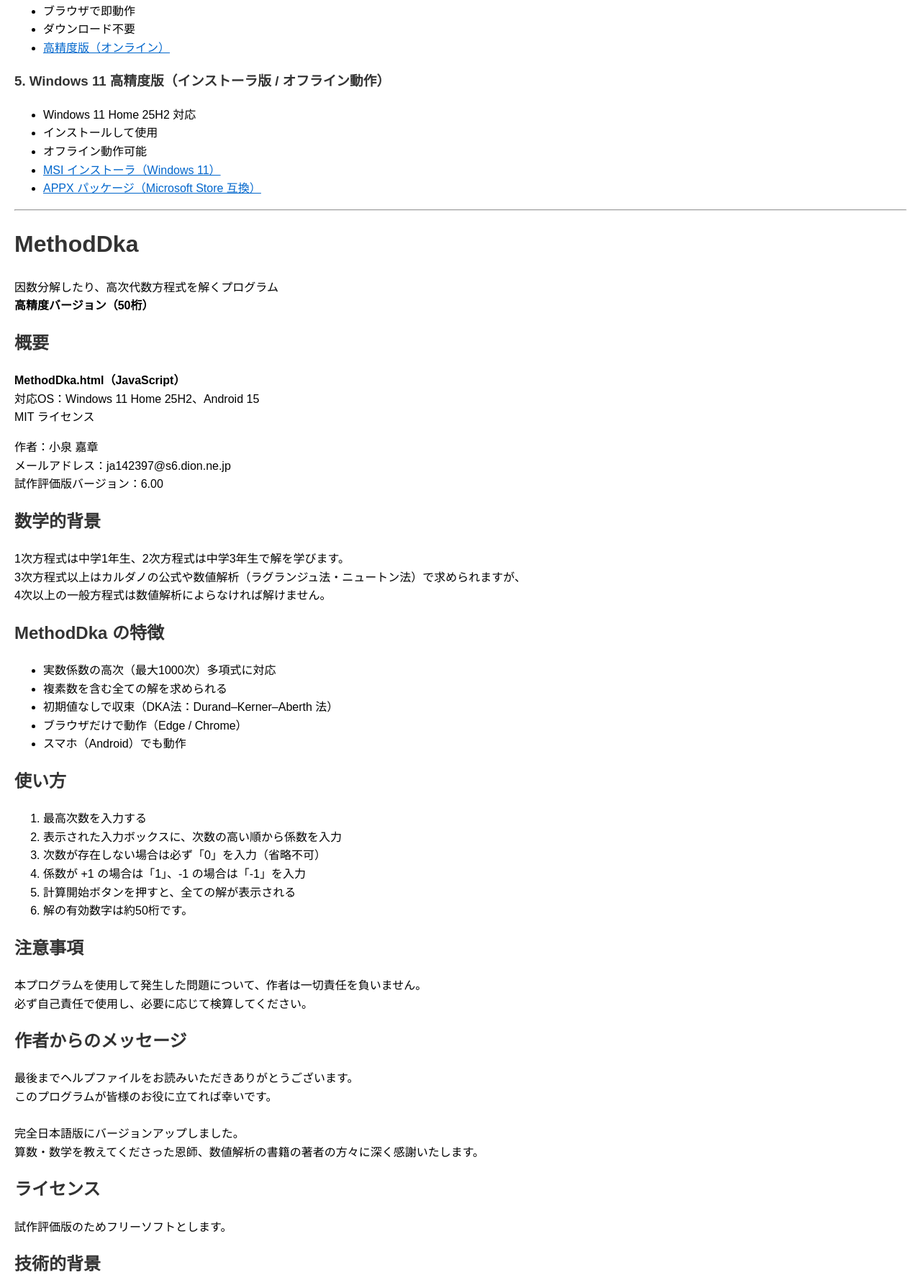
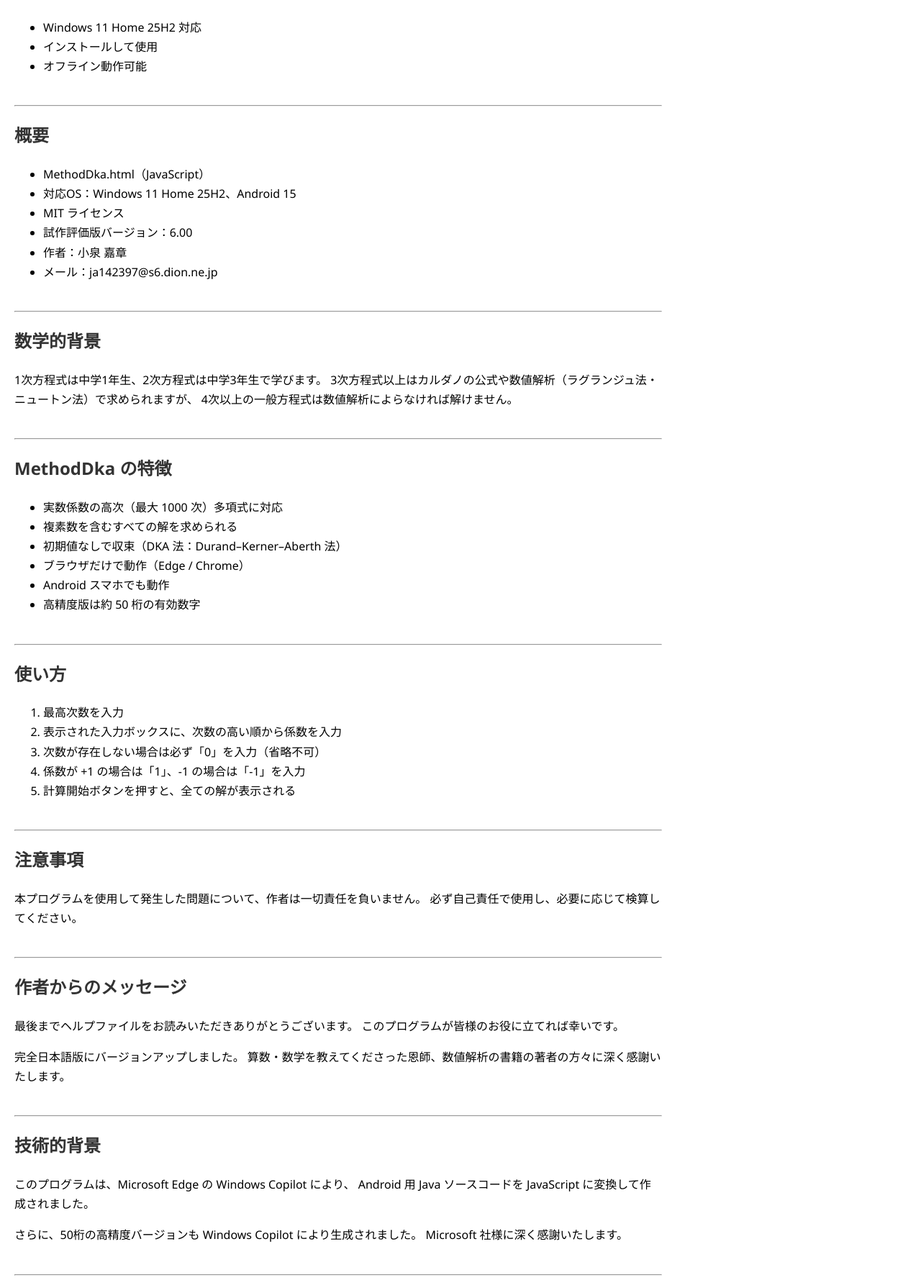
Before and after one commit to YoshiakiKoizumija142397/MethodDka, a plain HTML site: page index.html in a window 1280 px wide. Shown: the part 841-2620 px from the top of the page at 72% size. Drawn offline with Linux system fonts and the light colour scheme.

Commit message:
Update index.html　Rebuild index.html to fully sync with README
Signed-off-by: Yoshiaki.Koizumi <98944675+YoshiakiKoizumija142397@users.noreply.github.com>

```diff
--- a/index.html
+++ b/index.html
@@ -2,13 +2,14 @@
 <html lang="ja">
 <head>
 <meta charset="UTF-8">
-<title>MethodDka メニュー</title>
 <meta name="viewport" content="width=device-width, initial-scale=1.0">
+<title>MethodDka – 因数分解・高次方程式ソルバー</title>
 <style>
 body {
-    font-family: Arial, sans-serif;
+    font-family: "Segoe UI", sans-serif;
+    line-height: 1.7;
     margin: 20px;
-    line-height: 1.6;
+    max-width: 900px;
 }
 h1, h2, h3 {
     color: #333;
@@ -16,52 +17,49 @@
 a {
     color: #0066cc;
 }
+.section {
+    margin-bottom: 40px;
+}
 </style>
 </head>
-
 <body>
 
-<h1>MethodDka メニュー</h1>
+<h1>MethodDka</h1>
+<p>因数分解・高次代数方程式を解くプログラム（高精度 50 桁対応）</p>
 
-<ul>
-    <li><a href="factorization.html">因数分解専用版（整数丸め版）</a></li>
-    <li><a href="MethodDka50.html">高精度版（50桁 DKA 法）</a></li>
-    <li><a href="README.html">README</a></li>
-</ul>
+<p>🔗 <a href="https://github.com/YoshiakiKoizumija142397/MethodDka/blob/main/README.md">
+README（GitHub 上の説明はこちら）
+</a></p>
 
 <hr>
 
+<div class="section">
 <h2>MethodDka の 5 種類のバージョン</h2>
-<p>MethodDka は、用途に応じて以下の 5 種類の形態で提供しています。</p>
 
 <h3>1. 因数分解専用版（HTML / オフライン動作）</h3>
 <ul>
-  <li>ダウンロードして使用できます</li>
-  <li>オフライン動作可能</li>
+<li>ダウンロードして使用可能</li>
+<li>オフライン動作</li>
 <li>インストール不要（HTML を開くだけ）</li>
-  <li><a href="https://github.com/YoshiakiKoizumija142397/MethodDka/raw/main/factorization.html">因数分解専用版（HTML）をダウンロード</a></li>
 </ul>
 
 <h3>2. 高精度版（HTML / 50桁 / オフライン動作）</h3>
 <ul>
-  <li>ダウンロードして使用できます</li>
-  <li>オフライン動作可能</li>
+<li>ダウンロードして使用可能</li>
+<li>オフライン動作</li>
 <li>インストール不要</li>
-  <li><a href="https://github.com/YoshiakiKoizumija142397/MethodDka/raw/main/MethodDka50.html">高精度版（HTML）をダウンロード</a></li>
 </ul>
 
 <h3>3. GitHub Pages 版：因数分解専用版（オンライン専用）</h3>
 <ul>
 <li>ブラウザで即動作</li>
 <li>ダウンロード不要</li>
-  <li><a href="https://yoshiakikoizumija142397.github.io/MethodDka/factorization.html">因数分解専用版（オンライン）</a></li>
 </ul>
 
 <h3>4. GitHub Pages 版：高精度版（オンライン専用）</h3>
 <ul>
 <li>ブラウザで即動作</li>
 <li>ダウンロード不要</li>
-  <li><a href="https://yoshiakikoizumija142397.github.io/MethodDka/MethodDka50.html">高精度版（オンライン）</a></li>
 </ul>
 
 <h3>5. Windows 11 高精度版（インストーラ版 / オフライン動作）</h3>
@@ -69,83 +67,102 @@
 <li>Windows 11 Home 25H2 対応</li>
 <li>インストールして使用</li>
 <li>オフライン動作可能</li>
-  <li>
-    <a href="https://github.com/YoshiakiKoizumija142397/MethodDkaWIN11/releases/latest/download/MethodDka.msi">
-      MSI インストーラ（Windows 11）
-    </a>
-  </li>
-  <li>
-    <a href="https://github.com/YoshiakiKoizumija142397/MethodDkaWIN11/releases/latest/download/MethodDka.appx">
-      APPX パッケージ（Microsoft Store 互換）
-    </a>
-  </li>
 </ul>
+</div>
 
 <hr>
 
-<h1>MethodDka</h1>
-<p>因数分解したり、高次代数方程式を解くプログラム<br>
-<strong>高精度バージョン（50桁）</strong></p>
+<div class="section">
+<h2>概要</h2>
+<ul>
+<li>MethodDka.html（JavaScript）</li>
+<li>対応OS：Windows 11 Home 25H2、Android 15</li>
+<li>MIT ライセンス</li>
+<li>試作評価版バージョン：6.00</li>
+<li>作者：小泉 嘉章</li>
+<li>メール：ja142397@s6.dion.ne.jp</li>
+</ul>
+</div>
 
-<h2>概要</h2>
-<p><strong>MethodDka.html（JavaScript）</strong><br>
-対応OS：Windows 11 Home 25H2、Android 15<br>
-MIT ライセンス</p>
+<hr>
 
-<p>作者：小泉 嘉章<br>
-メールアドレス：ja142397@s6.dion.ne.jp<br>
-試作評価版バージョン：6.00</p>
-
+<div class="section">
 <h2>数学的背景</h2>
 <p>
-1次方程式は中学1年生、2次方程式は中学3年生で解を学びます。<br>
-3次方程式以上はカルダノの公式や数値解析（ラグランジュ法・ニュートン法）で求められますが、<br>
+1次方程式は中学1年生、2次方程式は中学3年生で学びます。
+3次方程式以上はカルダノの公式や数値解析（ラグランジュ法・ニュートン法）で求められますが、
 4次以上の一般方程式は数値解析によらなければ解けません。
 </p>
+</div>
 
+<hr>
+
+<div class="section">
 <h2>MethodDka の特徴</h2>
 <ul>
-    <li>実数係数の高次（最大1000次）多項式に対応</li>
-    <li>複素数を含む全ての解を求められる</li>
-    <li>初期値なしで収束（DKA法：Durand–Kerner–Aberth 法）</li>
+<li>実数係数の高次（最大 1000 次）多項式に対応</li>
+<li>複素数を含むすべての解を求められる</li>
+<li>初期値なしで収束（DKA 法：Durand–Kerner–Aberth 法）</li>
 <li>ブラウザだけで動作（Edge / Chrome）</li>
-    <li>スマホ（Android）でも動作</li>
+<li>Android スマホでも動作</li>
+<li>高精度版は約 50 桁の有効数字</li>
 </ul>
+</div>
 
+<hr>
+
+<div class="section">
 <h2>使い方</h2>
 <ol>
-    <li>最高次数を入力する</li>
+<li>最高次数を入力</li>
 <li>表示された入力ボックスに、次数の高い順から係数を入力</li>
 <li>次数が存在しない場合は必ず「0」を入力（省略不可）</li>
 <li>係数が +1 の場合は「1」、-1 の場合は「-1」を入力</li>
 <li>計算開始ボタンを押すと、全ての解が表示される</li>
-    <li>解の有効数字は約50桁です。</li>
 </ol>
+</div>
 
+<hr>
+
+<div class="section">
 <h2>注意事項</h2>
 <p>
-本プログラムを使用して発生した問題について、作者は一切責任を負いません。<br>
+本プログラムを使用して発生した問題について、作者は一切責任を負いません。
 必ず自己責任で使用し、必要に応じて検算してください。
 </p>
+</div>
 
+<hr>
+
+<div class="section">
 <h2>作者からのメッセージ</h2>
 <p>
-最後までヘルプファイルをお読みいただきありがとうございます。<br>
-このプログラムが皆様のお役に立てれば幸いです。<br><br>
-完全日本語版にバージョンアップしました。<br>
+最後までヘルプファイルをお読みいただきありがとうございます。
+このプログラムが皆様のお役に立てれば幸いです。
+</p>
+<p>
+完全日本語版にバージョンアップしました。
 算数・数学を教えてくださった恩師、数値解析の書籍の著者の方々に深く感謝いたします。
 </p>
+</div>
 
-<h2>ライセンス</h2>
-<p>試作評価版のためフリーソフトとします。</p>
+<hr>
 
+<div class="section">
 <h2>技術的背景</h2>
 <p>
-このプログラムは、Microsoft Edge の Windows Copilot により、Android 用 Java ソースコードを JavaScript に変換して作成されました。<br>
-さらに、50桁の高精度バージョンも Windows Copilot により生成されました。<br>
-Microsoft 社様に感謝いたします。
+このプログラムは、Microsoft Edge の Windows Copilot により、
+Android 用 Java ソースコードを JavaScript に変換して作成されました。
 </p>
+<p>
+さらに、50桁の高精度バージョンも Windows Copilot により生成されました。
+Microsoft 社様に深く感謝いたします。
+</p>
+</div>
 
+<hr>
+
+<div class="section">
 <h2>DKA 法が収束しない場合の要因</h2>
 <ul>
 <li>初期値の選定が不適切</li>
@@ -154,13 +171,7 @@
 <li>反復回数や許容誤差の設定が不十分</li>
 <li>複素数演算での丸め誤差の蓄積</li>
 </ul>
-
-<h2>改善のヒント</h2>
-<ul>
-    <li>Aberth の初期値を用いると収束性が向上</li>
-    <li>近接する根がある場合は Jenkins–Traub 法などの併用も有効</li>
-    <li>係数のスケーリング・正規化で安定性が向上</li>
-</ul>
+</div>
 
 </body>
 </html>
```
Lines whose indentation alone changed are shown as unchanged.
